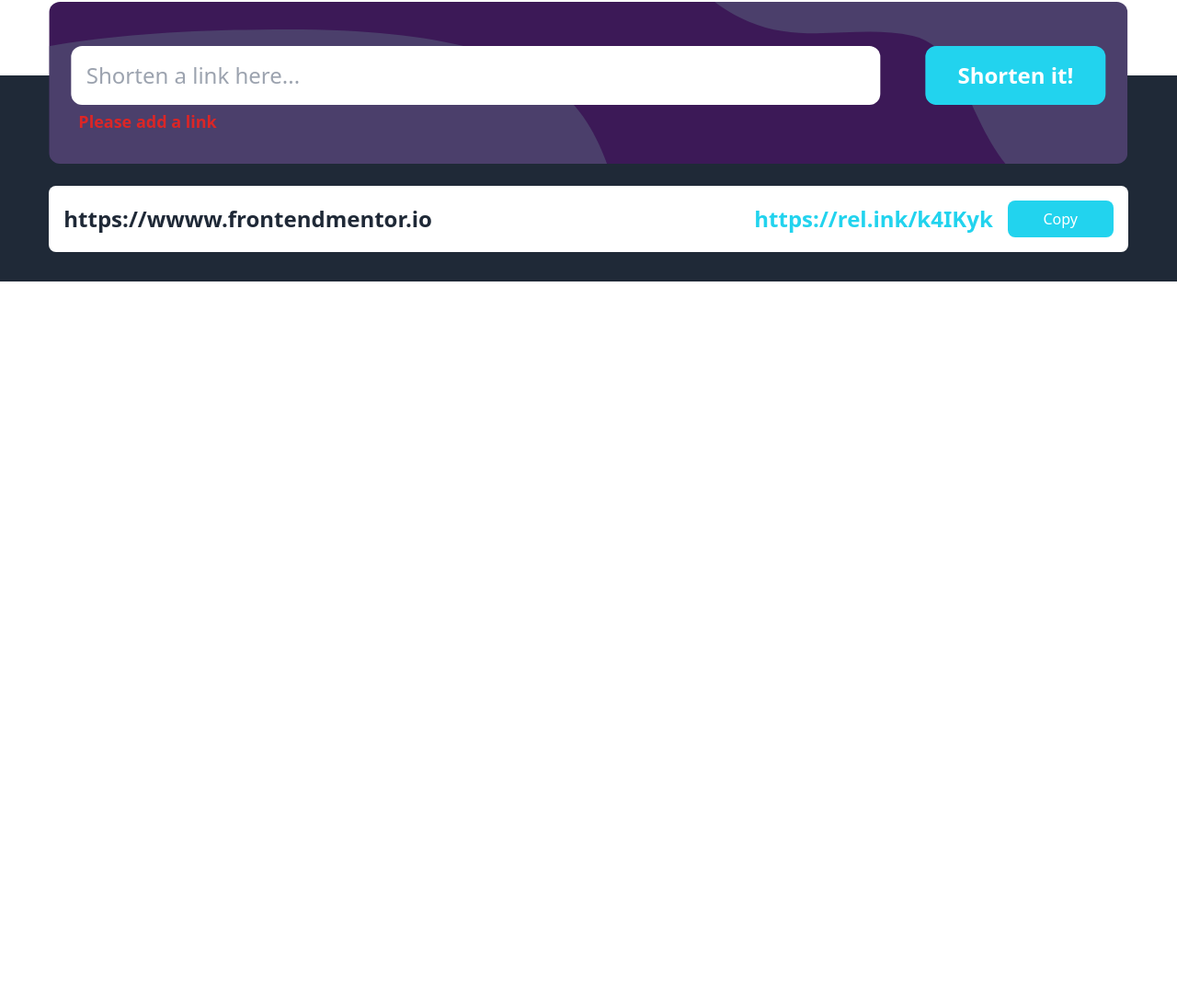
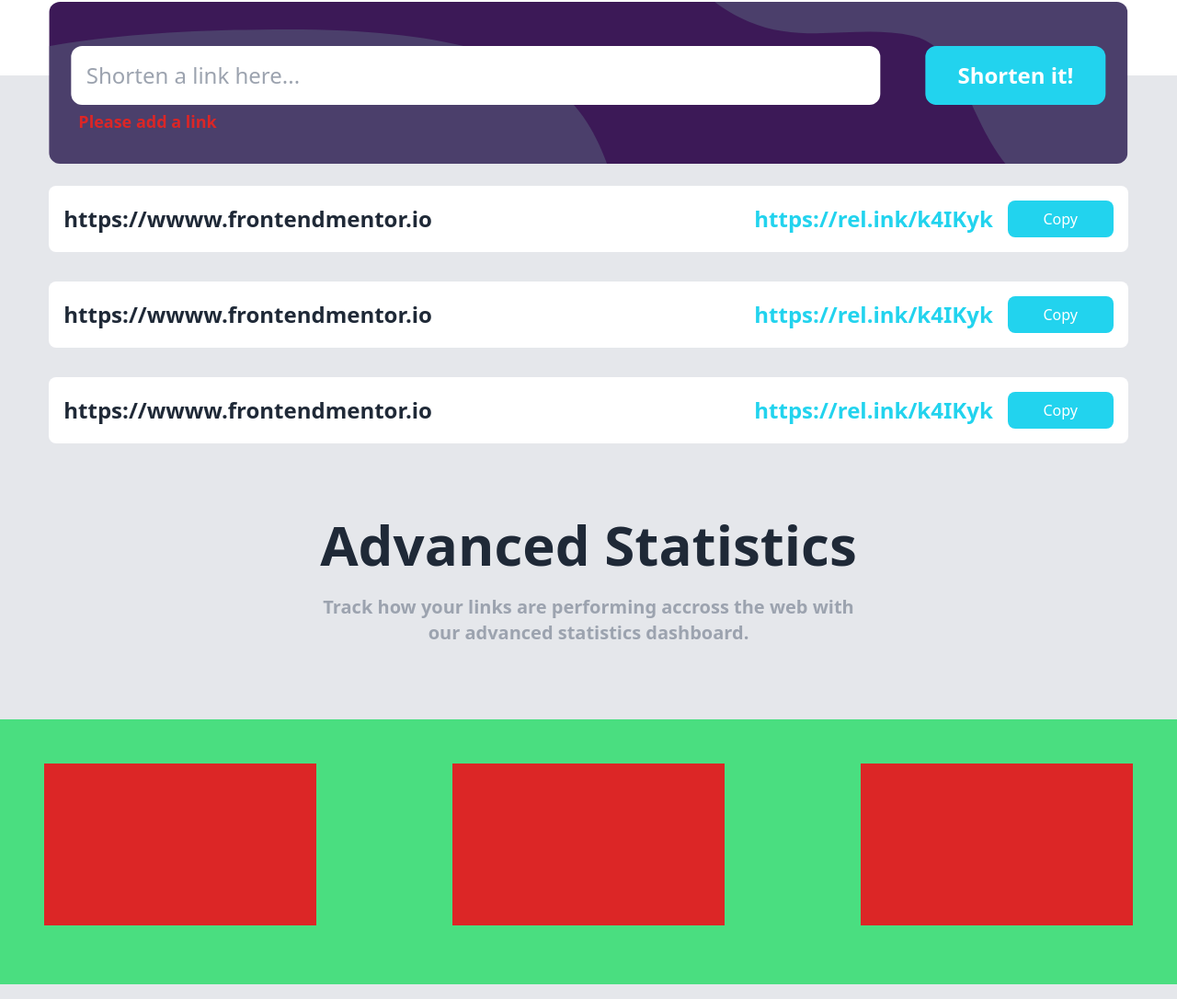
Before and after one commit to nyplex/shortening-API, a website: page index.html in a window 1280 px wide. Shown: the part 676-1762 px from the top of the page at 92% size. Before the commit the page ends 982 px from the top, so only its background shows below. Drawn offline with Linux system fonts and the light colour scheme.

Commit message:
Adding statistics content

```diff
--- a/index.html
+++ b/index.html
@@ -75,7 +75,7 @@
             </div>
         </div>
     </header>
-    <main class="w-full mt-40 relative bg-gray-800 pt-10 pb-4">
+    <main class="w-full mt-40 relative bg-gray-200 pt-10 pb-4">
         <div class="link-container max-w-screen-xl m-auto absolute -top-20 rounded-xl w-11/12 lg:py-12 py-6">
             <div class="flex flex-col lg:flex-row justify-around items-center mb-1 lg:mb-4">
                 <input class="h-16 w-11/12 lg:w-9/12 rounded-xl p-4 text-2xl mb-4 lg:mb-0" type="text" placeholder="Shorten a link here..." id="link-input">
@@ -87,14 +87,39 @@
             </div>
         </div>
         <div class="pt-40 lg:pt-20">
-            <div class="bg-white rounded-lg w-11/12 max-w-screen-xl m-auto flex flex-col lg:flex-row justify-between p-4 items-center mb-4">
-                <p class="text-2xl w-full lg:w-7/12 font-semibold text-gray-800 text-center lg:text-left">https://wwww.frontendmentor.io</p>
+            <div class="bg-white rounded-lg w-11/12 max-w-screen-xl m-auto flex flex-col lg:flex-row justify-between p-4 items-center mb-8">
+                <p class="text-2xl max-w-full w-full lg:w-7/12 font-semibold text-gray-800 break-all">https://wwww.frontendmentor.io</p>
                 <hr class="lg:hidden border-gray-300 w-8/12 my-4">
-                <div class="flex flex-col lg:flex-row justify-between lg:w-5/12 items-center w-full">
-                    <p class="text-2xl w-9/12 text-center lg:mr-4 font-semibold text-cyan-400 lg:text-right">https://rel.ink/k4IKyk</p>
-                    <button class="bg-cyan-400 w-3/12 text-white rounded-lg py-2">Copy</button>
+                <div class="flex flex-col lg:flex-row justify-between lg:w-5/12 items-center w-full max-w-full">
+                    <p class="text-2xl max-w-full break-all w-full lg:w-9/12 text-left lg:mr-4 font-semibold text-cyan-400 lg:text-right">https://rel.ink/k4IKyk</p>
+                    <button class="bg-cyan-400 w-full lg:w-3/12 text-white rounded-lg py-2 mr-auto mt-4 lg:mt-0 max-w-280">Copy</button>
                 </div>
             </div>
+            <div class="bg-white rounded-lg w-11/12 max-w-screen-xl m-auto flex flex-col lg:flex-row justify-between p-4 items-center mb-8">
+                <p class="text-2xl max-w-full w-full lg:w-7/12 font-semibold text-gray-800 break-all">https://wwww.frontendmentor.io</p>
+                <hr class="lg:hidden border-gray-300 w-8/12 my-4">
+                <div class="flex flex-col lg:flex-row justify-between lg:w-5/12 items-center w-full max-w-full">
+                    <p class="text-2xl max-w-full break-all w-full lg:w-9/12 text-left lg:mr-4 font-semibold text-cyan-400 lg:text-right">https://rel.ink/k4IKyk</p>
+                    <button class="bg-cyan-400 w-full lg:w-3/12 text-white rounded-lg py-2 mr-auto mt-4 lg:mt-0 max-w-280">Copy</button>
+                </div>
+            </div>
+            <div class="bg-white rounded-lg w-11/12 max-w-screen-xl m-auto flex flex-col lg:flex-row justify-between p-4 items-center mb-8">
+                <p class="text-2xl max-w-full w-full lg:w-7/12 font-semibold text-gray-800 break-all">https://wwww.frontendmentor.io</p>
+                <hr class="lg:hidden border-gray-300 w-8/12 my-4">
+                <div class="flex flex-col lg:flex-row justify-between lg:w-5/12 items-center w-full max-w-full">
+                    <p class="text-2xl max-w-full break-all w-full lg:w-9/12 text-left lg:mr-4 font-semibold text-cyan-400 lg:text-right">https://rel.ink/k4IKyk</p>
+                    <button class="bg-cyan-400 w-full lg:w-3/12 text-white rounded-lg py-2 mr-auto mt-4 lg:mt-0 max-w-280">Copy</button>
+                </div>
+            </div>
+        </div>
+        <div class="max-w-screen-sm mx-auto mt-20 px-4">
+            <h2 class="font-bold font-roboto text-gray-800 text-6xl text-center">Advanced Statistics</h2>
+            <p class="text-xl font-semibold font-sans text-gray-400 text-center mt-6">Track how your links are performing accross the web with our advanced statistics dashboard.</p>
+        </div>
+        <div class="flex flex-col lg:flex-row max-w-screen-xl mx-auto justify-between mt-20 bg-green-400 p-12">
+            <div class="w-full mb-4 lg:w-3/12 h-44 bg-red-600"></div>
+            <div class="w-full mb-4 lg:w-3/12 h-44 bg-red-600"></div>
+            <div class="w-full mb-4 lg:w-3/12 h-44 bg-red-600"></div>
         </div>
     </main>
     <script src="assets/js/app.js"></script>
--- a/package.json
+++ b/package.json
@@ -1,5 +1,8 @@
 {
   "devDependencies": {
     "tailwindcss": "^3.0.2"
+  },
+  "scripts": {
+    "tailwatch": "tailwindcss -i ./src/input.css -o ./dist/output.css --watch"
   }
 }
--- a/src/input.css
+++ b/src/input.css
@@ -18,4 +18,7 @@
         background-position: center;
         background-size: cover;
     }
+    .max-w-280 {
+        max-width: 280px;
+    }
 }
```
Also changed, not shown: dist/output.css.
